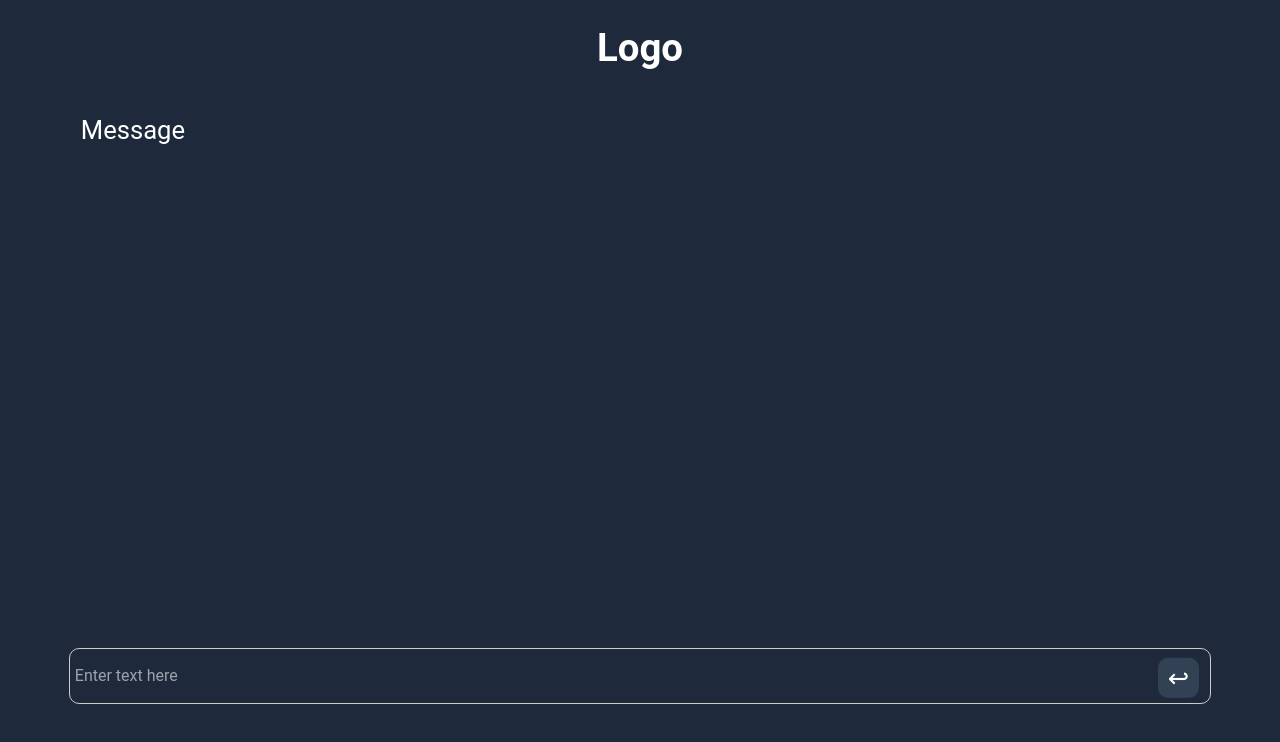
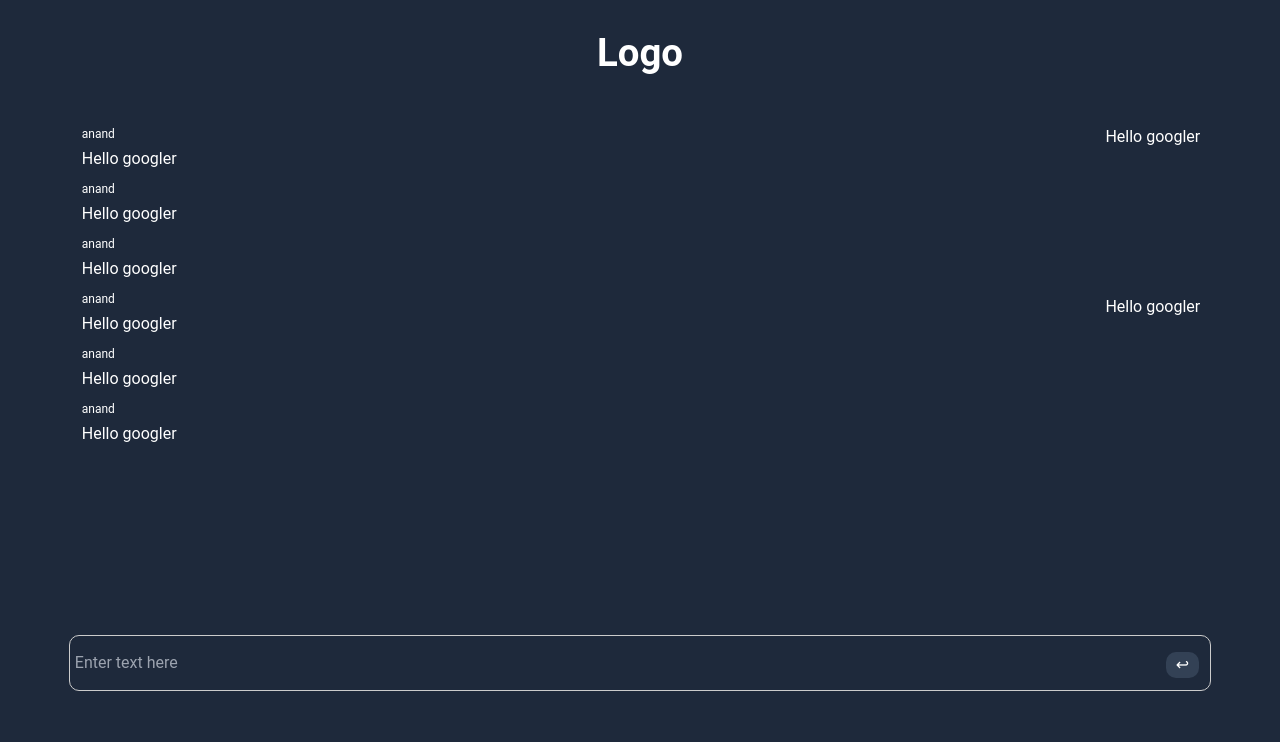
Before and after one commit to Anandraj2908/chatApp, a React (Vite) app: page / in a window 1280 px wide. Shown: the top 742 px of the page. Built offline with nearby package versions, Linux system fonts and the light colour scheme; no server answers.

Commit message:
completed the major designing in desktop view

```diff
--- a/src/pages/Room.jsx
+++ b/src/pages/Room.jsx
@@ -1,8 +1,26 @@
-import React, { useEffect, useState } from 'react'
+import React, { useEffect, useState, useRef } from 'react'
 import { databases } from '../appwriteConfig'
 
 import "./style.scss"
 const Room = () => {
+
+  //form
+
+  const [inputValue, setInputValue] = useState('');
+
+  const handleSubmit = (e) => {
+    e.preventDefault();
+    // Do something with the form data
+    console.log('Form submitted with value:', inputValue);
+  };
+
+  const handleInputChange = (e) => {
+    setInputValue(e.target.value);
+  };
+
+
+
+  const [messages, setMessages] = useState(null);
 
     const getMessages = async () => {
       const response = await databases.listDocuments(import.meta.env.VITE_DATABASE_ID,import.meta.env.VITE_COLLECTION_ID);
@@ -10,26 +28,29 @@ const Room = () => {
         const { $collectionId,$databaseId,$id,...rest } = doc;
         return rest;
     });
-      console.log(filteredResponse)
+
+      setMessages(filteredResponse)
     }
 
     useEffect(()=>{
       getMessages()
     },[])
+    //rightMsg or leftMsg
 
-    //form
+    //scrool to bottom
+    const messagesEndRef = useRef(null);
+    const scrollToBottom = () => {
+      if (messagesEndRef.current) {
+        messagesEndRef.current.scrollTop = messagesEndRef.current.scrollHeight;
+      }
+    };
 
-      const [inputValue, setInputValue] = useState('');
+    useEffect(() => {
+      scrollToBottom();
+    }, []);
 
-      const handleSubmit = (e) => {
-        e.preventDefault();
-        // Do something with the form data
-        console.log('Form submitted with value:', inputValue);
-      };
 
-      const handleInputChange = (e) => {
-        setInputValue(e.target.value);
-      };
+
 
   return (
     <div className='mainContainer' >
@@ -37,8 +58,44 @@ const Room = () => {
         <div className='bg-slate-700 logo'>Logo</div>
       </div>
       <div className="contentBody bg-slate-500 ">
-        <div className="messages bg-slate-700 ">
-          <div className="messageItems bg-slate-500">Message</div>
+        <div className="messages " ref={messagesEndRef}>
+
+              <div className="messageItems rightMsg">
+                <div className="messageUser">anand</div>
+                <div className="messageContent bg-slate-700">Hello googler</div>
+              </div>
+              <div className="messageItems leftMsg">
+                <div className="messageUser">anand</div>
+                <div className="messageContent bg-slate-700">Hello googler</div>
+              </div>
+              <div className="messageItems leftMsg">
+                <div className="messageUser">anand</div>
+                <div className="messageContent bg-slate-700">Hello googler</div>
+              </div>
+              <div className="messageItems leftMsg">
+                <div className="messageUser">anand</div>
+                <div className="messageContent bg-slate-700">Hello googler</div>
+              </div>
+              <div className="messageItems rightMsg">
+                <div className="messageUser">anand</div>
+                <div className="messageContent bg-slate-700">Hello googler</div>
+              </div>
+              <div className="messageItems leftMsg">
+                <div className="messageUser">anand</div>
+                <div className="messageContent bg-slate-700">Hello googler</div>
+              </div>
+              <div className="messageItems leftMsg">
+                <div className="messageUser">anand</div>
+                <div className="messageContent bg-slate-700">Hello googler</div>
+              </div>
+              <div className="messageItems leftMsg">
+                <div className="messageUser">anand</div>
+                <div className="messageContent bg-slate-700">Hello googler</div>
+              </div>
+
+
+
+
         </div>
 
         <form className="input-form" onSubmit={handleSubmit}>
@@ -50,7 +107,7 @@ const Room = () => {
               placeholder="Enter text here"
               className="input-field"
             />
-            <button type="submit" className="submit-button">
+            <button type="submit"  className="submit-button">
              ↩
             </button>
           </div>
--- a/src/pages/style.scss
+++ b/src/pages/style.scss
@@ -6,7 +6,6 @@
     height: 90vh;
     width: 100vw;
     font-family: 'Roboto', sans-serif;
-    font-size: 1.6rem;
     color: #fff;
     text-align: center;
     padding: 5px;
@@ -26,19 +25,39 @@
         width: 95%;
     }
     .contentBody,.messages{
-        height: 90%;
+        height: 85%;
     }
     .messages{
         border-radius: 10px;
         margin: 5px;
         padding: 2px;
         width: 95%;
+        position: relative;
+        overflow-y: auto;
+    }
+    .rightMsg{
+        position: absolute;
+        right: 0;
+        .messageUser{
+            display: none;
+        }
     }
     .messageItems{
-        border-radius: 10px;
-        margin: 4px;
-        padding: 2px 6px;
         width:fit-content;
+        margin: 5px;
+
+        .messageUser{
+            font-size: 12px;
+            padding: 2px 6px;
+            text-align: left;
+        }
+        .messageContent{
+            border-radius: 10px;
+
+            padding: 2px 6px;
+            text-align: left;
+        }
+
     }
 
     .input-form {
```
